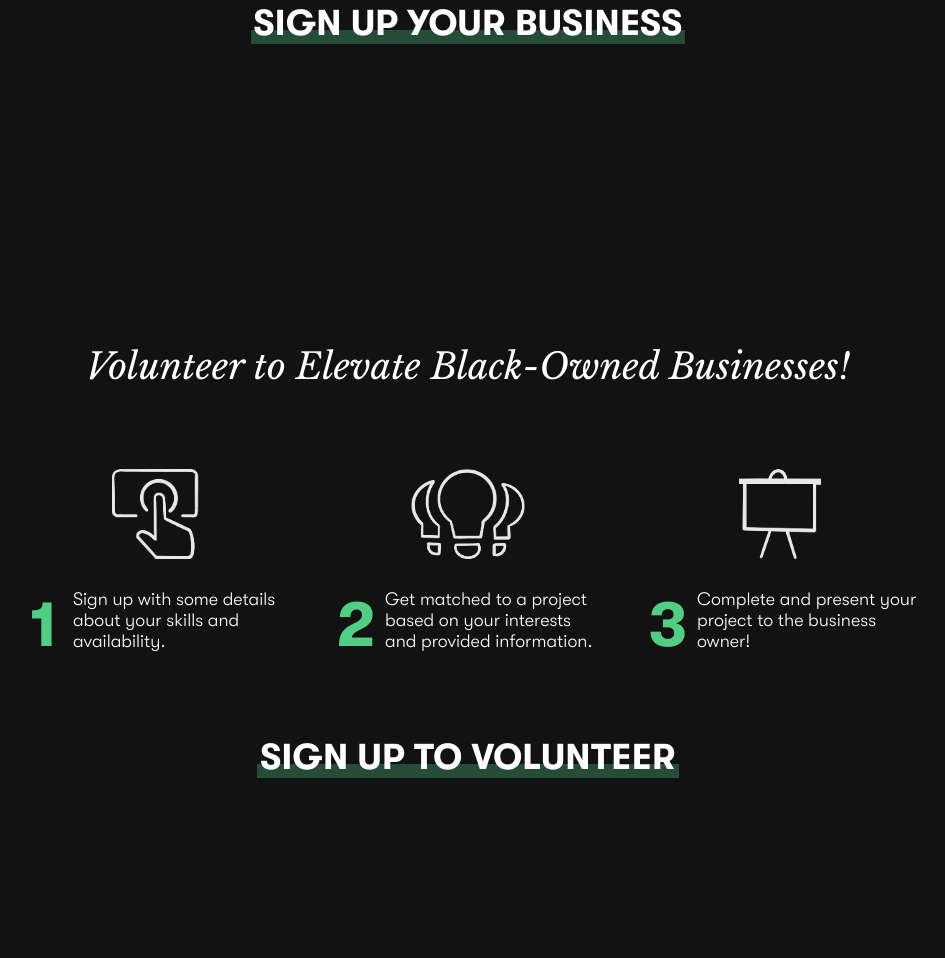
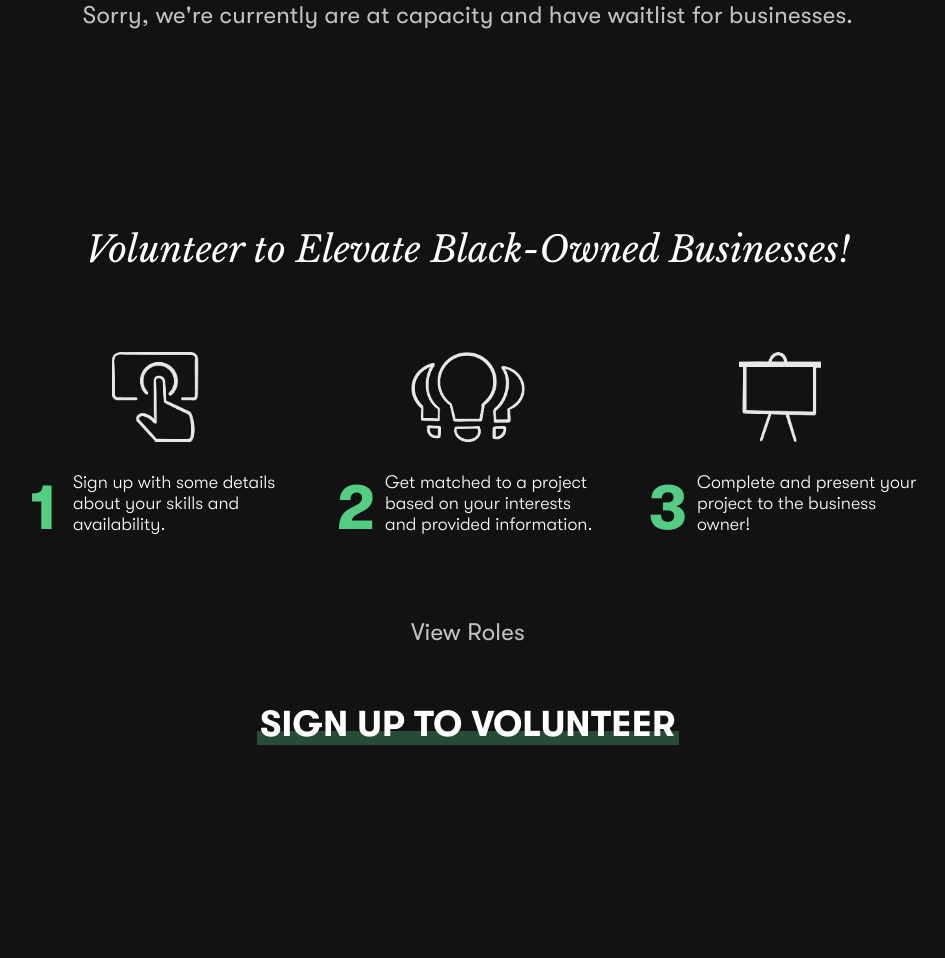
Before and after one commit to LevareOrg/LevareOrg.github.io, a plain HTML site: page index.html in a window 1280 px wide. Shown: the part 1390-2348 px from the top of the page, without its empty margins (172-1117 px from the left). Drawn offline with nearby package versions, Linux system fonts and the light colour scheme; files whose address does not match are found by name.

Commit message:
disable business link

```diff
--- a/index.html
+++ b/index.html
@@ -56,9 +56,12 @@
           <p>Improve your business with a brand new online presence!</p>
         </div>
       </div>
-      <a href="https://sk2279.typeform.com/to/cpd3OeZW"
+      <a class="secondary">
+        Sorry, we're currently are at capacity and have waitlist for businesses.
+      </a>
+      <!-- <a class="primary" href="https://sk2279.typeform.com/to/cpd3OeZW"
         >Sign up your business</a
-      >
+      > -->
     </div>
 
     <div id="volunteers">
@@ -83,9 +86,11 @@
           <p>Complete and present your project to the business owner!</p>
         </div>
       </div>
-      <a href="https://forms.gle/NszkXx3THM5bwbzG7"
-        >Sign up to volunteer</a
+      <a
+        class="secondary" href="https://docs.google.com/document/d/1O1aScUvYwG2kGFdq3pvinGGCjZR6gYNa8S5bMXHi7ew/edit?usp=sharing"
+        >View Roles</a
       >
+      <a class="primary" href="https://forms.gle/NszkXx3THM5bwbzG7">Sign up to volunteer</a>
     </div>
 
     <div id="footer">
--- a/style.css
+++ b/style.css
@@ -197,7 +197,7 @@ body {
     margin-bottom: 30px;
 }
 
-#businesses a, #volunteers a {
+#businesses a.primary, #volunteers a.primary {
     position: relative;
     display: inline-block;
     padding: 0 3px;
@@ -220,10 +220,34 @@ body {
     background-size: 4px 14px;
     text-decoration: none;
     transition: background-size 0.2s;
+    max-width: 50%;
 }
 
-#businesses a:hover, #volunteers a:hover {
+#businesses a.primary:hover, #volunteers a.primary:hover {
     background-size: 4px 50px;
+}
+
+#businesses a.secondary, #volunteers a.secondary {
+    position: relative;
+    width: auto;
+    font-family: var(--headingFont);
+    font-style: normal;
+    font-weight: normal;
+    display: block;
+    font-size: 24px;
+    line-height: 24px;
+    letter-spacing: 0.01em;
+    text-decoration: none;
+    text-transform: normal;
+    text-align: center;
+    margin-top: 60px;
+    color: #c1c1c1;
+    text-decoration: none;
+    transition: opacity 0.2s;
+}
+
+#businesses a.secondary:hover, #volunteers a.secondary:hover {
+    opacity: 0.75;
 }
 
 #footer {
```
